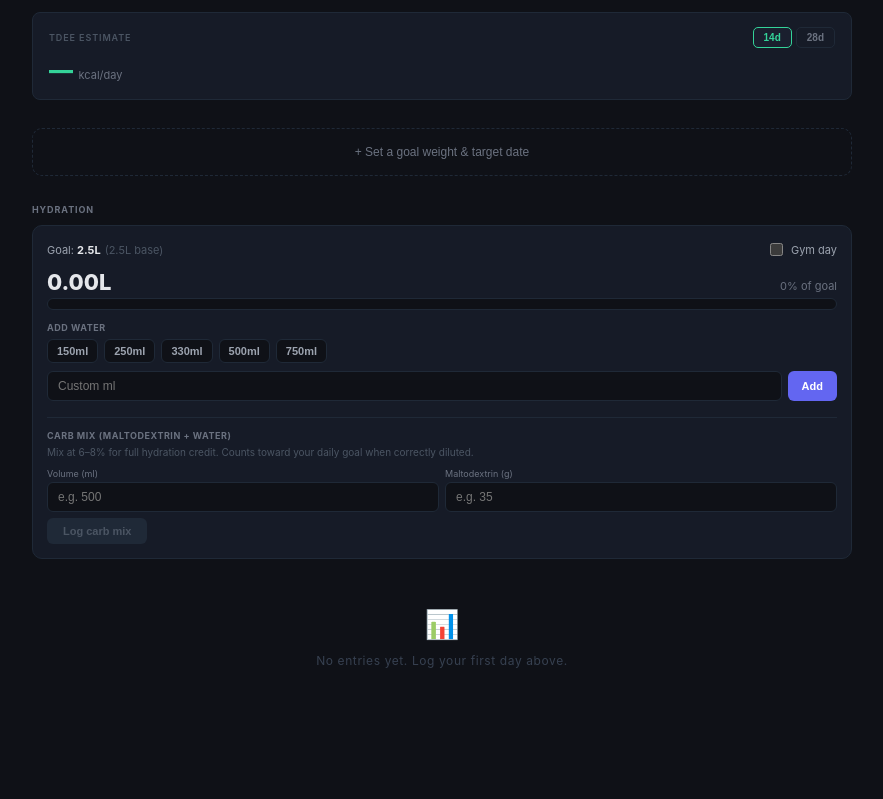
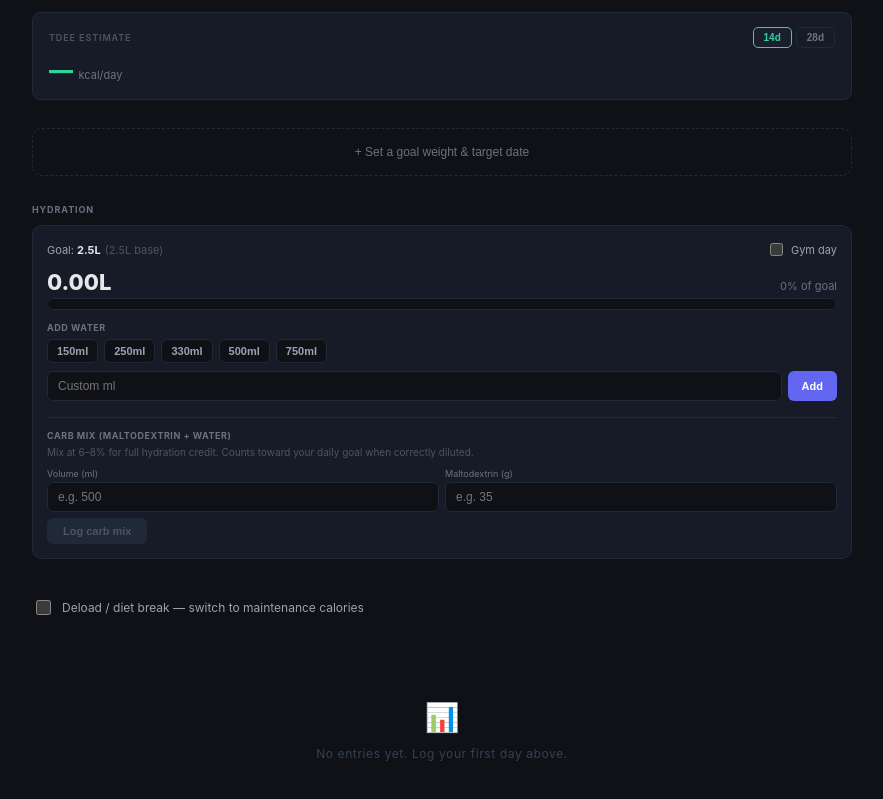
Before and after one commit to mg-data-portfolio/body-tracker, a React (Vite) app: page / in a window 1280 px wide. Shown: the part 940-1739 px from the top of the page, without its empty margins (198-1081 px from the left). Before the commit the page ends 1716 px from the top, so only its background shows below. Built offline with nearby package versions, Linux system fonts and the light colour scheme.

Commit message:
feat: hydration undo button, overlap fix, diet break checkbox

```diff
--- a/src/App.jsx
+++ b/src/App.jsx
@@ -9,6 +9,7 @@ const GOAL_KEY = "body-tracker-goal";
 const PHASEHIST_KEY = "body-tracker-phasehist";
 const THEME_KEY = "body-tracker-theme";
 const WATER_KEY = "body-tracker-water";
+const DIETBREAK_KEY = "body-tracker-diet-break";
 
 // Structural color tokens. Accent colors (phase/macro) are left as literal hex
 // since they read well on both themes.
@@ -461,7 +462,8 @@ export default function App() {
   const [goal, setGoal] = useState(null);
   const [goalOpen, setGoalOpen] = useState(false);
   const [reviewConfirming, setReviewConfirming] = useState(false);
-  const [waterLog, setWaterLog] = useState({}); // { [date]: { plain: ml, carbMix: ml, gymDay: bool } }
+  const [waterLog, setWaterLog] = useState({}); // { [date]: { plain: ml, carbMix: ml, gymDay: bool, lastAction: {field,amount}|null } }
+  const [dietBreakMode, setDietBreakMode] = useState(null); // { active: bool, startDate: string }
   // Phase history: array of { date, phase, magnitude }
   const [phaseHist, setPhaseHist] = useState([]);
   const fileInputRef = useRef(null);
@@ -489,6 +491,8 @@ export default function App() {
       if (t === "light" || t === "dark") setTheme(t);
       const wl = store.get(WATER_KEY);
       if (wl) setWaterLog(wl);
+      const db = store.get(DIETBREAK_KEY);
+      if (db) setDietBreakMode(db);
     } catch (_) {}
     setLoaded(true);
   }, []);
@@ -545,16 +549,19 @@ export default function App() {
   const saveWater = (next) => { setWaterLog(next); store.set(WATER_KEY, next); };
   const addWaterAmount = (date, field, ml) => {
     const day = waterLog[date] || { plain: 0, carbMix: 0, gymDay: false };
-    saveWater({ ...waterLog, [date]: { ...day, [field]: Math.max(0, (day[field] || 0) + ml) } });
+    saveWater({ ...waterLog, [date]: { ...day, [field]: Math.max(0, (day[field] || 0) + ml), lastAction: { field, amount: ml } } });
+  };
+  const undoLastWater = (date) => {
+    const day = waterLog[date];
+    if (!day?.lastAction) return;
+    const { field, amount } = day.lastAction;
+    saveWater({ ...waterLog, [date]: { ...day, [field]: Math.max(0, (day[field] || 0) - amount), lastAction: null } });
   };
   const toggleGymDay = (date, val) => {
     const day = waterLog[date] || { plain: 0, carbMix: 0, gymDay: false };
     saveWater({ ...waterLog, [date]: { ...day, gymDay: val } });
   };
-  const resetWaterDay = (date) => {
-    const day = waterLog[date] || { plain: 0, carbMix: 0, gymDay: false };
-    saveWater({ ...waterLog, [date]: { plain: 0, carbMix: 0, gymDay: day.gymDay } });
-  };
+  const saveDietBreak = (next) => { setDietBreakMode(next); store.set(DIETBREAK_KEY, next); };
 
   const savePhaseHist = (next) => {
     setPhaseHist(next);
@@ -742,7 +749,9 @@ export default function App() {
   // - Review is just a proposal — doesn't affect daily target until Apply is clicked
   // - If no cycle: use formula target
   // The ONLY ways to change target are: (1) change phase/magnitude, or (2) click Apply on review
-  const target = (cycle && cycle.lockedTarget != null) ? cycle.lockedTarget : formulaTarget;
+  const baseTarget = (cycle && cycle.lockedTarget != null) ? cycle.lockedTarget : formulaTarget;
+  const maintenanceTarget = effectiveTDEE ? Math.round(effectiveTDEE / 25) * 25 : baseTarget;
+  const target = dietBreakMode?.active ? maintenanceTarget : baseTarget;
 
   // Compute the review proposal when due
   let review = null;
@@ -2117,8 +2126,37 @@ export default function App() {
           latestWeight={latestWeight}
           addWaterAmount={addWaterAmount}
           toggleGymDay={toggleGymDay}
-          resetWaterDay={resetWaterDay}
+          undoLastWater={undoLastWater}
         />
+
+        {/* ── Diet Break / Deload ── */}
+        <div style={{ marginBottom: 24 }}>
+          {dietBreakMode?.active ? (
+            <div style={{ background: "#34d39912", border: "1px solid #34d39940", borderRadius: 10, padding: "14px" }}>
+              <div style={{ display: "flex", justifyContent: "space-between", alignItems: "center", marginBottom: 6 }}>
+                <span style={{ fontSize: 11, fontWeight: 700, color: "#34d399" }}>
+                  🌿 Diet break / deload — Day {Math.floor((new Date(today + "T00:00:00") - new Date(dietBreakMode.startDate + "T00:00:00")) / 86400000) + 1}
+                </span>
+                <span style={{ fontSize: 10, color: "var(--text-muted)" }}>{maintenanceTarget?.toLocaleString()} kcal</span>
+              </div>
+              <div style={{ fontSize: 10, color: "var(--text-soft)", lineHeight: 1.5, marginBottom: 10 }}>
+                Target set to maintenance. Eat at maintenance, reduce training intensity — hormones stabilise over 1–2 weeks.
+              </div>
+              <button onClick={() => saveDietBreak(null)}
+                style={{ background: "transparent", color: "var(--text-muted)", border: "1px solid var(--border)", borderRadius: 6, padding: "6px 14px", fontSize: 11, fontWeight: 600, cursor: "pointer" }}>
+                End diet break
+              </button>
+            </div>
+          ) : (
+            <label style={{ display: "flex", alignItems: "center", gap: 8, cursor: "pointer", padding: "10px 0" }}>
+              <input type="checkbox" onChange={e => { if (e.target.checked) saveDietBreak({ active: true, startDate: today }); }}
+                style={{ accentColor: "#34d399", width: 15, height: 15 }} />
+              <span style={{ fontSize: 12, color: "var(--text-soft)" }}>
+                Deload / diet break — switch to maintenance calories
+              </span>
+            </label>
+          )}
+        </div>
 
         {/* ── Log Table ── */}
         {displayRows.length > 0 && (
@@ -2200,7 +2238,7 @@ export default function App() {
 }
 
 // ── Hydration Tracker ──
-function WaterLogger({ date, waterLog, latestWeight, addWaterAmount, toggleGymDay, resetWaterDay }) {
+function WaterLogger({ date, waterLog, latestWeight, addWaterAmount, toggleGymDay, undoLastWater }) {
   const [customMl, setCustomMl] = useState("");
   const [carbMl, setCarbMl] = useState("");
   const [carbG, setCarbG] = useState("");
@@ -2233,7 +2271,7 @@ function WaterLogger({ date, waterLog, latestWeight, addWaterAmount, toggleGymDa
   const presetBtn = { border: "1px solid var(--border)", borderRadius: 6, padding: "5px 9px", fontSize: 11, fontWeight: 600, cursor: "pointer", background: "var(--bg)", color: "var(--text-soft)" };
 
   return (
-    <div style={{ marginTop: 24 }}>
+    <div style={{ marginTop: 24, marginBottom: 28 }}>
       <div style={{ fontSize: 9, fontWeight: 700, letterSpacing: "0.1em", textTransform: "uppercase", color: "var(--text-muted)", marginBottom: 10 }}>Hydration</div>
       <div style={{ background: "var(--surface)", border: "1px solid var(--border)", borderRadius: 10, padding: "14px" }}>
         {/* Goal + gym day */}
@@ -2322,10 +2360,10 @@ function WaterLogger({ date, waterLog, latestWeight, addWaterAmount, toggleGymDa
             </span>
           )}
         </div>
-        {/* Reset */}
-        {(plain > 0 || carb > 0) && (
-          <button onClick={() => resetWaterDay(date)} style={{ marginTop: 12, background: "none", border: "none", color: "var(--text-faint)", fontSize: 10, cursor: "pointer", textDecoration: "underline" }}>
-            Reset today
+        {/* Undo last entry */}
+        {day.lastAction && (
+          <button onClick={() => undoLastWater(date)} style={{ marginTop: 12, background: "none", border: "none", color: "var(--text-muted)", fontSize: 11, cursor: "pointer", display: "flex", alignItems: "center", gap: 4 }}>
+            ↩ Undo last ({day.lastAction.field === "plain" ? "water" : "carb mix"} {day.lastAction.amount}ml)
           </button>
         )}
       </div>
```
